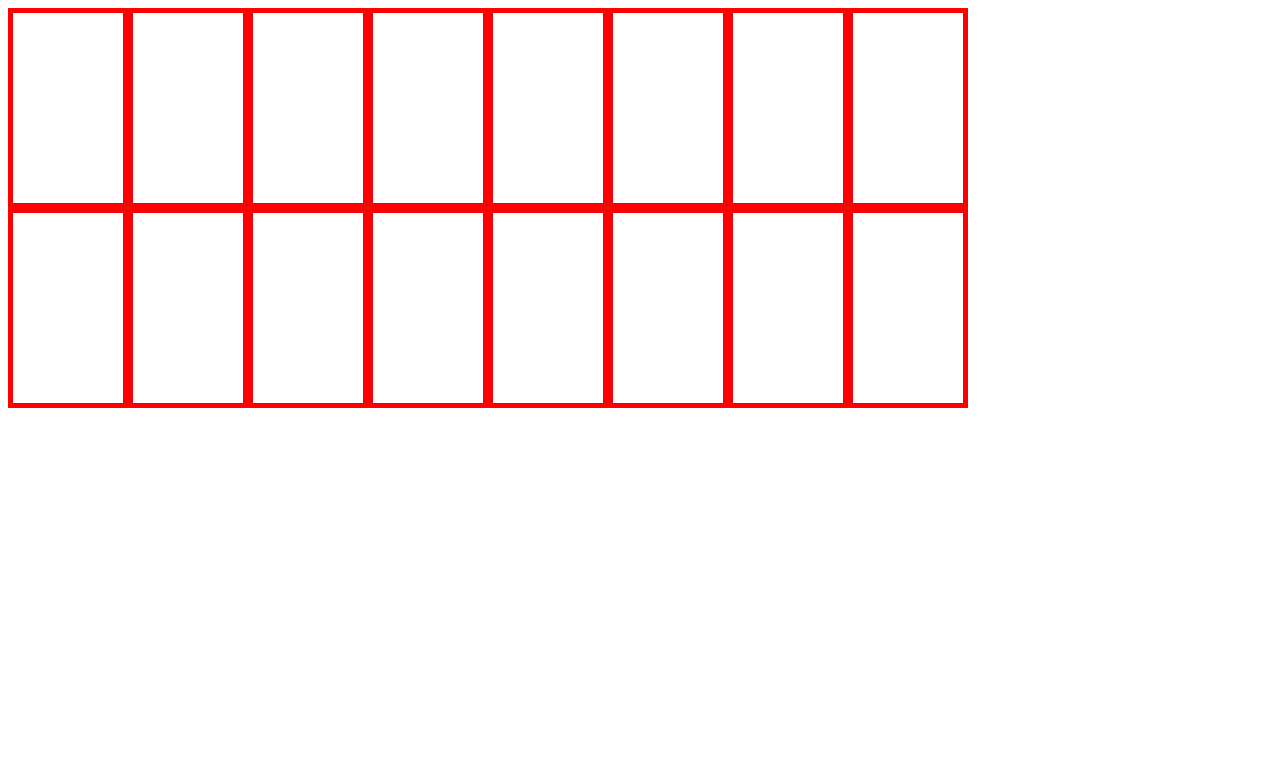
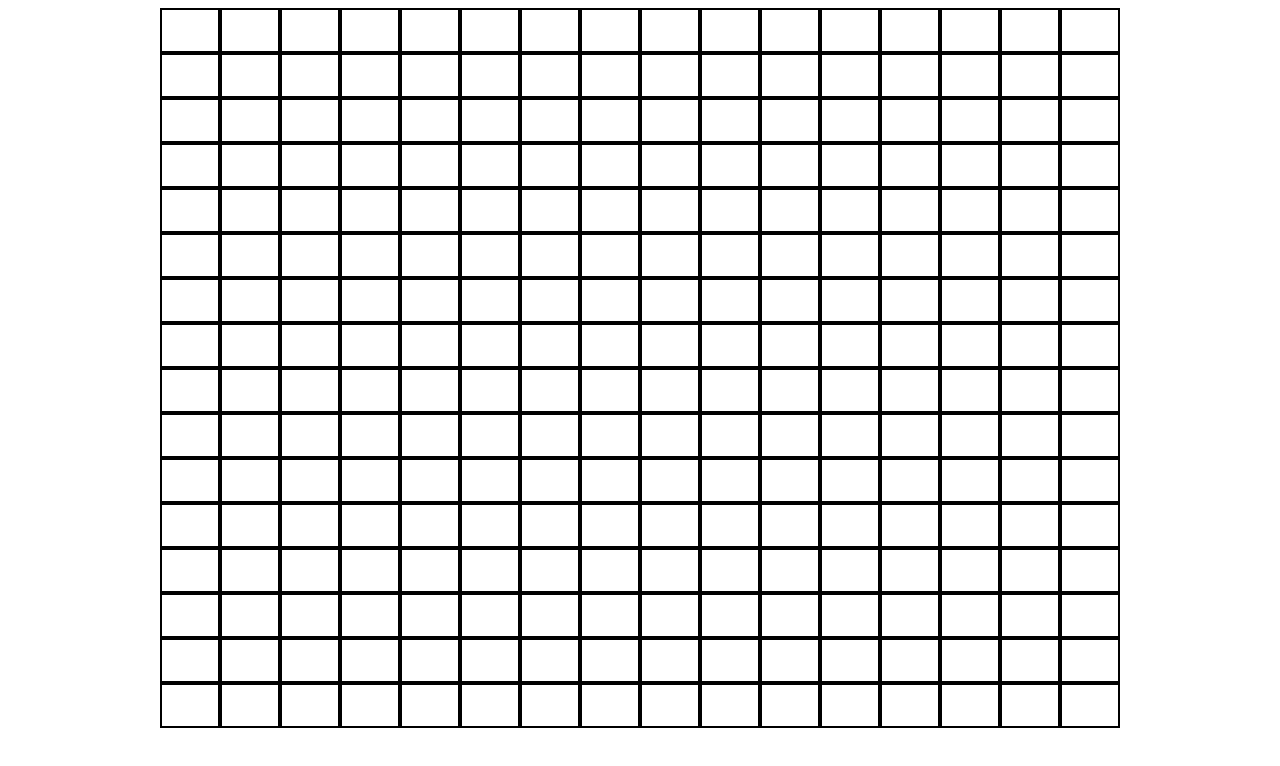
Before and after one commit to jordanacaley/etch-a-sketch, a plain HTML site: page index.html in a window 1280 px wide. Drawn offline with Linux system fonts and the light colour scheme.

Commit message:
Update grid to 16*16, justify center

```diff
--- a/index.html
+++ b/index.html
@@ -13,7 +13,7 @@
 
     <script>
         const container = document.getElementById('container');
-        let numberOfDivs = 16;
+        let numberOfDivs = 16*16;
 
         function addDivs(numberOfDivs) {
             for (let i = 0; i < numberOfDivs; i++) {
--- a/main.css
+++ b/main.css
@@ -2,13 +2,18 @@
     box-sizing: border-box;
 }
 
+body {
+    display: grid;
+    justify-content: center;
+}
+
 #container {
     display: grid;
-    grid-template-columns: repeat(8, auto);
     width: 960px;
+    grid-template-columns: repeat(16, auto);
 }
 
 .boxes {
-    border: 5px solid red;
-    height: 200px;
+    height: 45px;
+    border: 2px solid black;
 }
```
